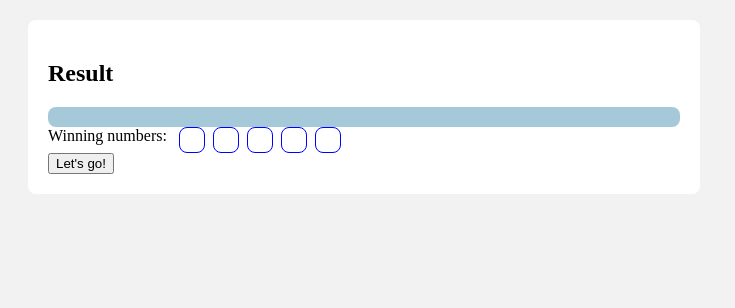
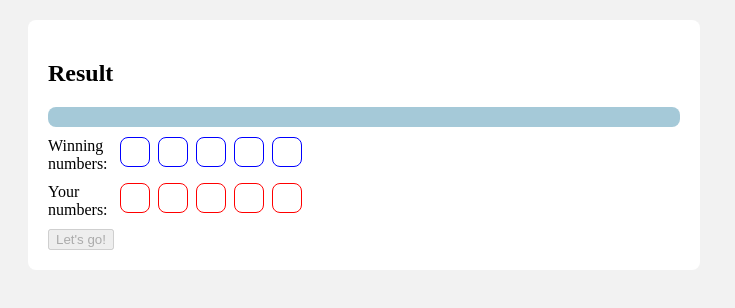
Before and after one commit to Chiflado/lottery-machine, an Angular app in the folder lottery-machine/: page / in a window 1280 px wide. Shown: the top 308 px of the page, without its empty margins (0-735 px from the left). Built offline with nearby package versions, Linux system fonts and the light colour scheme.

Commit message:
Adds user numbers with validators

```diff
--- a/lottery-machine/src/app/app.module.ts
+++ b/lottery-machine/src/app/app.module.ts
@@ -3,6 +3,7 @@ import { BrowserModule } from '@angular/platform-browser';
 
 import { AppComponent } from './app.component';
 import { MainComponent } from './main/main.component';
+import { FormsModule, ReactiveFormsModule } from '@angular/forms';
 
 @NgModule({
   declarations: [
@@ -10,7 +11,9 @@ import { MainComponent } from './main/main.component';
     MainComponent
   ],
   imports: [
-    BrowserModule
+    BrowserModule,
+    FormsModule,
+    ReactiveFormsModule
   ],
   providers: [],
   bootstrap: [AppComponent],
--- a/lottery-machine/src/app/main/main.component.html
+++ b/lottery-machine/src/app/main/main.component.html
@@ -22,5 +22,35 @@
             </div>
         </div>
     </div>
-    <button mat-button (click)="start()">Let's go!</button>
+    <div class="winning-numbers-wrapper">
+        <div class="winning-numbers-label">Your numbers:</div>
+        <form [formGroup]="userNumbersForm" class="winning-numbers">
+            <input
+                required
+                formControlName="firstNumber"
+                type="number"
+                class="number-field input-number-field">
+            <input
+                required
+                formControlName="secondNumber"
+                type="number"
+                class="number-field input-number-field">
+            <input
+                required
+                formControlName="thirdNumber"
+                type="number"
+                class="number-field input-number-field">
+            <input
+                required
+                formControlName="fourthNumber"
+                type="number"
+                class="number-field input-number-field">
+            <input
+                required
+                formControlName="fifthNumber"
+                type="number"
+                class="number-field input-number-field">
+        </form >
+    </div>
+    <button mat-button (click)="start()" [disabled]="!userNumbersForm.valid">Let's go!</button>
 </div>
--- a/lottery-machine/src/app/main/main.component.ts
+++ b/lottery-machine/src/app/main/main.component.ts
@@ -1,4 +1,5 @@
 import { Component, OnInit } from '@angular/core';
+import { FormGroup, FormControl, Validators } from '@angular/forms';
 
 @Component({
   selector: 'app-main',
@@ -9,6 +10,14 @@ export class MainComponent implements OnInit {
 
   numberPool: number[] = [];
   winningNumbers: number[] = [];
+
+  userNumbersForm = new FormGroup({
+    firstNumber: new FormControl('', [Validators.required, Validators.min(1), Validators.max(90)]),
+    secondNumber: new FormControl('', [Validators.required, Validators.min(1), Validators.max(90)]),
+    thirdNumber: new FormControl('', [Validators.required, Validators.min(1), Validators.max(90)]),
+    fourthNumber: new FormControl('', [Validators.required, Validators.min(1), Validators.max(90)]),
+    fifthNumber: new FormControl('', [Validators.required, Validators.min(1), Validators.max(90)])
+  });
 
   constructor() {}
 
@@ -45,4 +54,8 @@ export class MainComponent implements OnInit {
     }
     console.log(this.numberPool);
   }
+
+  addUserNumber(formControl: FormControl): void {
+    console.log(formControl);
+  }
 }
--- a/lottery-machine/src/styles.scss
+++ b/lottery-machine/src/styles.scss
@@ -1,5 +1,17 @@
 body {
     background-color: #f2f2f2;
+}
+
+/* Chrome, Safari, Edge, Opera */
+input::-webkit-outer-spin-button,
+input::-webkit-inner-spin-button {
+  -webkit-appearance: none;
+  margin: 0;
+}
+
+/* Firefox */
+input[type=number] {
+  -moz-appearance: textfield;
 }
 
 .result-card {
@@ -15,10 +27,14 @@ body {
     padding: 10px;
     background-color: #A5C9D8;
     border-radius: 8px;
+    margin-bottom: 10px;
 }
 
 .winning-numbers-wrapper {
-    display: flex
+    display: flex;
+    width: 40%;
+    justify-content: space-between;
+    margin-bottom: 10px;
 }
 
 .winning-numbers-label {
@@ -30,8 +46,8 @@ body {
 }
 
 .number-field {
-    height: 24px;
-    width: 24px;
+    height: 28px;
+    width: 28px;
     border: 1px blue solid;
     box-shadow: black;
     border-radius: 8px;
@@ -40,6 +56,16 @@ body {
     align-items: center;
 }
 
+.input-number-field {
+    height: 14px;
+    width: 14px;
+    padding: 7px;
+}
+
 .number-field + .number-field {
     margin-left: 8px;
 }
+
+.ng-invalid {
+    border-color: red;
+}
```
